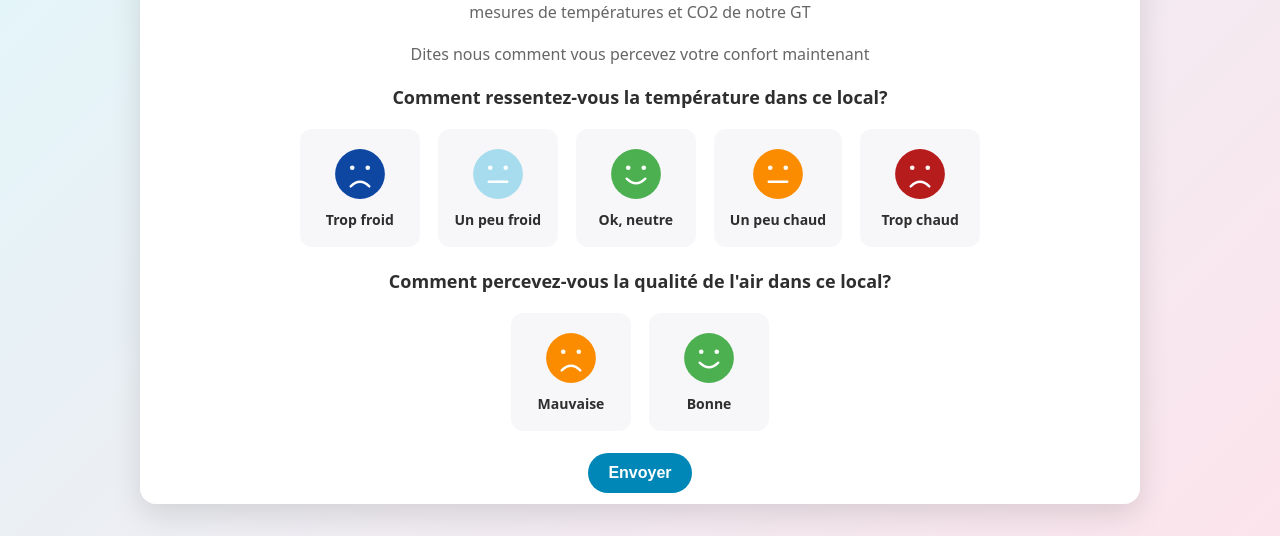
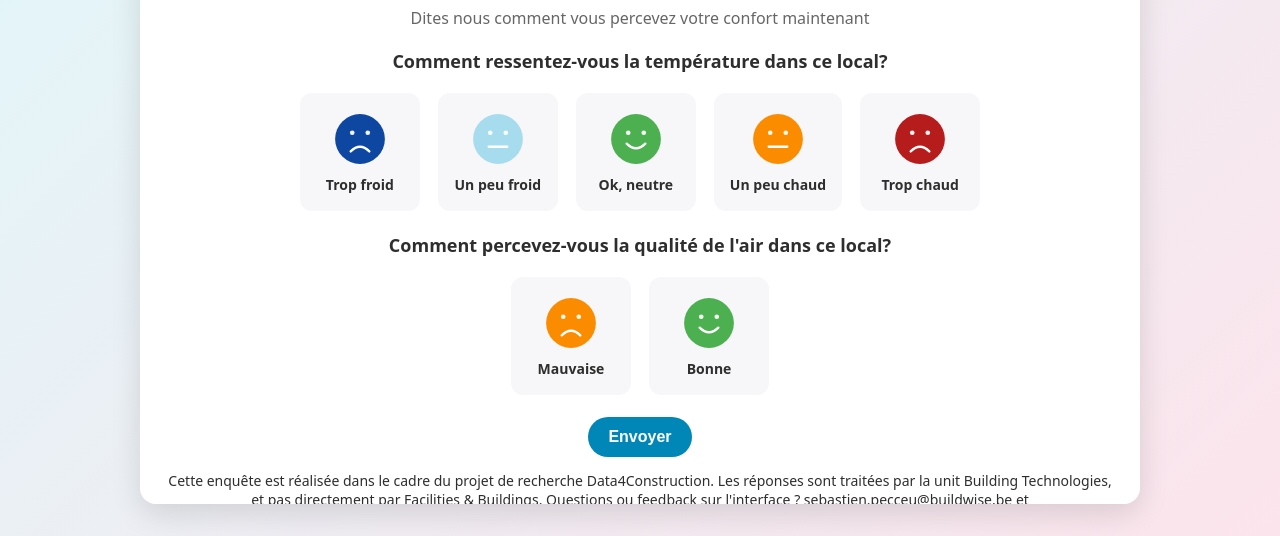
Before and after one commit to sebbypy/comfortSurvey, a plain HTML site: page index.html in a window 1280 px wide. Shown: the part 264-800 px from the top of the page. Drawn offline with Linux system fonts and the light colour scheme.

Commit message:
add disclaimer

```diff
--- a/index.html
+++ b/index.html
@@ -35,6 +35,8 @@
         <button lang-key="submit" type="submit" class="button-primary">Submit</button>
         <div lang-key="thank-you" id="message" role="status" aria-live="polite">Thanks for your feedback!</div>
         <div lang-key="warning" id="warning" role="status" aria-live="polite">Answer the two questions to submit</div>
+        <div lang-key="disclaimer" id="disclaimer"><p>This is research</p></div>
+
       </div>
     </form>
   </div>
--- a/staticData.js
+++ b/staticData.js
@@ -14,7 +14,8 @@ var translations = {"fr":
 						"Fresh & clean":"Bonne",
 						"submit":"Envoyer",
 						"thank-you":"Merci pour votre feedback!",
-						"warning":"Merci de répondre aux deux questions pour soumettre"
+						"warning":"Merci de répondre aux deux questions pour soumettre",
+						"disclaimer":"Cette enquête est réalisée dans le cadre du projet de recherche Data4Construction. Les réponses sont traitées par la unit Building Technologies, et pas directement par Facilities & Buildings. Questions ou feedback sur l'interface ? sebastien.pecceu@buildwise.be et juliette.vinel@buildwise.be"
 						},
 					"nl":
 						{"title":"Comfort analyse",
@@ -31,8 +32,8 @@ var translations = {"fr":
 						"Fresh & clean":"Goed",
 						"submit":"Opnemen",
 						"thank-you":"Bedankt voor u feedback!",
-						"warning":"Bedankt om de twee vragen te antwoorden om uw antwoord op te nemen"
-
+						"warning":"Bedankt om de twee vragen te antwoorden om uw antwoord op te nemen",
+						"disclaimer":"Deze enquête wordt uitgevoerd in het kader van het onderzoeksproject Data4Construction. De antwoorden worden verwerkt door de unit Building Technologies en niet rechtstreeks door Facilities & Buildings. Vragen of feedback over de interface? sebastien.pecceu@buildwise.be en juliette.vinel@buildwise.be"
 
 },
 }
--- a/style.css
+++ b/style.css
@@ -162,3 +162,8 @@ button:hover{ filter: brightness(0.95); transform: translateY(-1px); }
   align-items: center;         /* vertical alignment */
   padding: 0 1rem;             /* optional spacing */
 }
+
+
+#disclaimer{
+	font-size:14px;
+}
```
